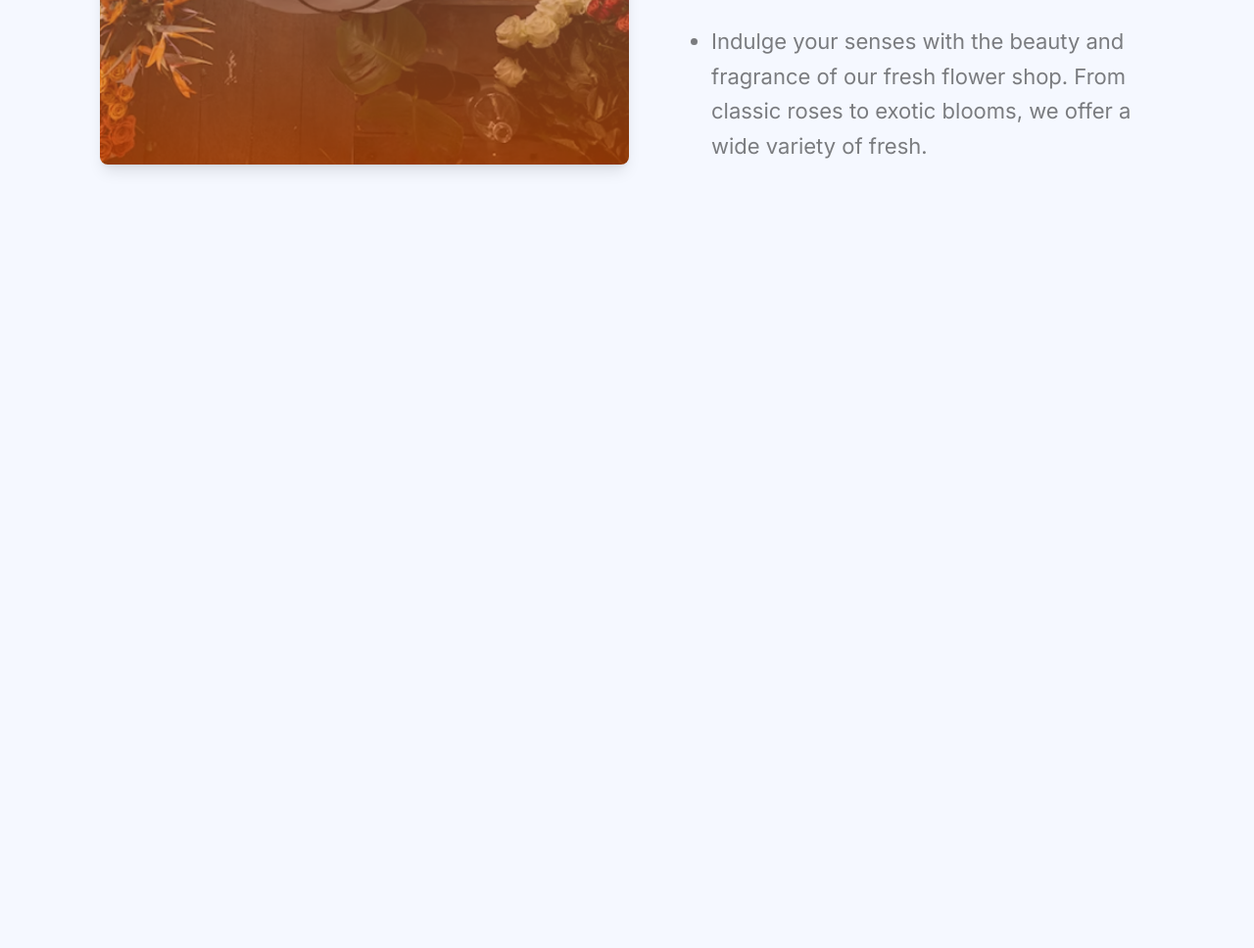
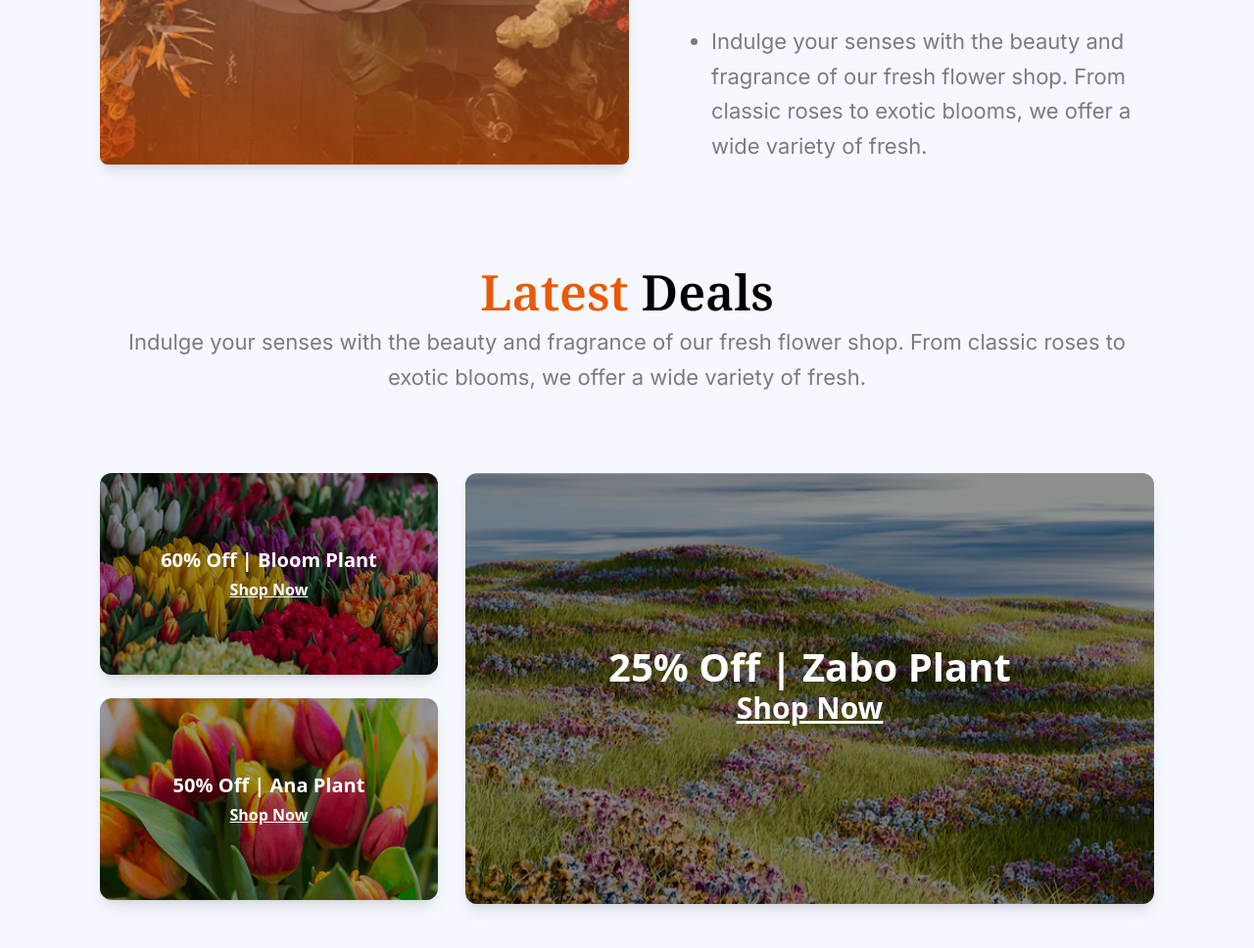
Before and after one commit to Fataharul/flower-market, a plain HTML site: page index.html in a window 1280 px wide. Shown: the part 2436-3404 px from the top of the page at 98% size. Before the commit the page ends 2716 px from the top, so only its background shows below. Drawn offline with nearby package versions, Linux system fonts and the light colour scheme.

Commit message:
Added Latest Deals Section

```diff
--- a/index.html
+++ b/index.html
@@ -289,6 +289,71 @@
           </ul>
         </div>
       </section>
+      <section
+        class="mx-auto text-center w-full px-4 sm:px-6 md:px-8 max-w-[361px] lg:max-w-[1140px] my-10 lg:my-20"
+      >
+        <h2 class="font-noto font-semibold text-3xl lg:text-[50px] mb-4">
+          <span class="text-[#E95A08]">Latest</span> Deals
+        </h2>
+        <p
+          class="font-inter text-sm text-[#00000080] mt-2 lg:text-[22px] leading-relaxed"
+        >
+          Indulge your senses with the beauty and fragrance of our fresh flower
+          shop. From classic roses to exotic blooms, we offer a wide variety of
+          fresh.
+        </p>
+      </section>
+
+      <section
+        class="flex flex-col lg:flex-row gap-7 mx-auto w-full px-4 sm:px-6 md:px-8 max-w-[361px] lg:max-w-[1140px] my-10 lg:my-14"
+      >
+        <div class="flex flex-col gap-7 lg:gap-6 lg:w-[366px]">
+          <div
+            class="relative h-[206px] rounded-xl overflow-hidden flex items-center justify-center shadow-lg"
+          >
+            <div
+              class="absolute inset-0 bg-[url('/assets/deal-bloom.png')] bg-cover bg-center z-0"
+            ></div>
+            <div class="absolute inset-0 bg-black opacity-40 z-10"></div>
+            <div
+              class="relative z-20 text-white font-bold text-center space-y-1"
+            >
+              <h3 class="text-xl">60% Off | Bloom Plant</h3>
+              <p class="underline text-base">Shop Now</p>
+            </div>
+          </div>
+
+          <div
+            class="relative h-[206px] rounded-xl overflow-hidden flex items-center justify-center shadow-lg"
+          >
+            <div
+              class="absolute inset-0 bg-[url('/assets/deal-ana.png')] bg-cover bg-center z-0"
+            ></div>
+            <div class="absolute inset-0 bg-black opacity-40 z-10"></div>
+            <div
+              class="relative z-20 text-white font-bold text-center space-y-1"
+            >
+              <h3 class="text-xl">50% Off | Ana Plant</h3>
+              <p class="underline text-base">Shop Now</p>
+            </div>
+          </div>
+        </div>
+
+        <div
+          class="relative h-[206px] rounded-xl overflow-hidden flex items-center justify-center shadow-lg lg:h-[440px] lg:w-[746px]"
+        >
+          <div
+            class="absolute inset-0 bg-[url('/assets/deal-zabo.png')] bg-cover bg-center z-0"
+          ></div>
+          <div class="absolute inset-0 bg-black opacity-40 z-10"></div>
+          <div
+            class="relative z-20 text-white font-bold text-center space-y-2 px-4"
+          >
+            <h3 class="text-2xl lg:text-[40px]">25% Off | Zabo Plant</h3>
+            <p class="text-base underline lg:text-3xl">Shop Now</p>
+          </div>
+        </div>
+      </section>
     </main>
   </body>
 </html>
```
